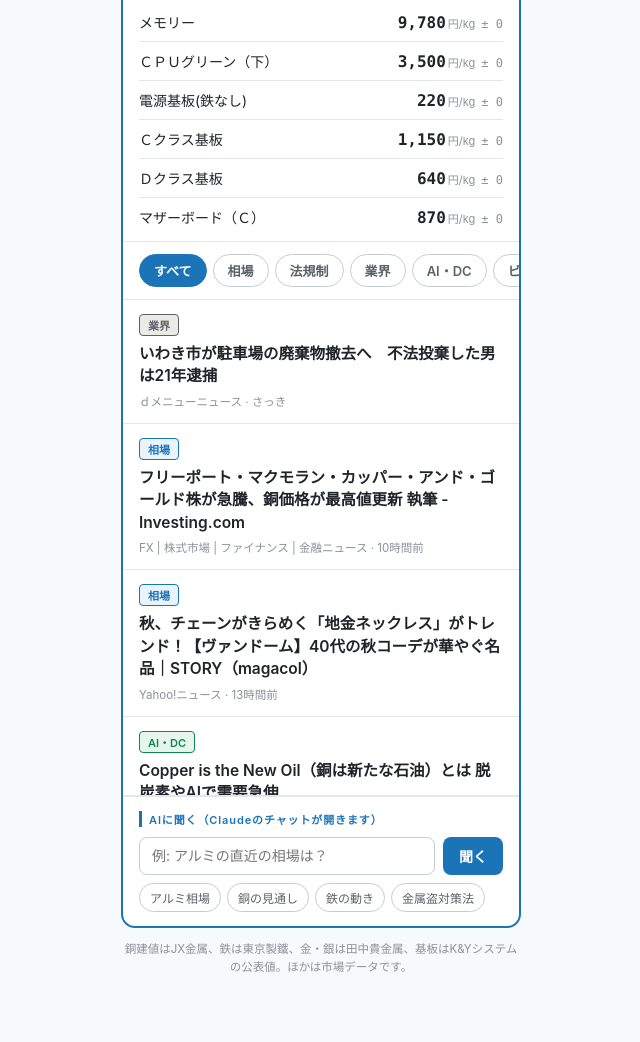
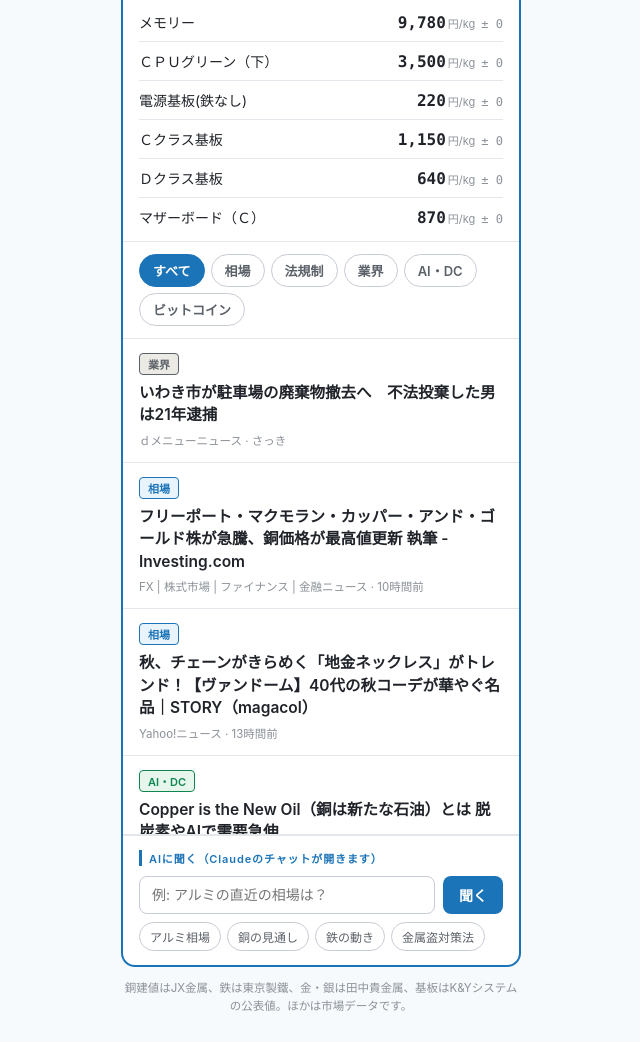
Before and after one commit to ktkctoro/scrap-news, a plain HTML site: page index.html in a window 1280 px wide. Shown: the part 751-1793 px from the top of the page, without its empty margins (319-959 px from the left). Before the commit the page ends 1768 px from the top, so only its background shows below. Drawn offline with Linux system fonts and the light colour scheme.

Commit message:
絞り込みボタンを折り返して全部見えるようにする
6つに増えて「ビットコイン」が画面外になっていた。横スクロールを
やめて2段に折り返す。

Co-Authored-By: Claude Opus 5 <noreply@anthropic.com>

```diff
--- a/index.html
+++ b/index.html
@@ -57,8 +57,8 @@
   .row .d{font-size:12px;margin-left:6px}
   .note{font-size:11px;color:var(--ink-3);margin-left:4px}
 
-  .chips{display:flex;gap:6px;padding:12px 16px;border-bottom:1px solid var(--line);overflow-x:auto}
-  .chip{flex:0 0 auto;font-size:13px;padding:6px 14px;border:1px solid var(--line-2);background:var(--card);
+  .chips{display:flex;flex-wrap:wrap;gap:6px;padding:12px 16px;border-bottom:1px solid var(--line)}
+  .chip{flex:0 0 auto;font-size:13px;padding:6px 13px;border:1px solid var(--line-2);background:var(--card);
     border-radius:999px;color:var(--ink-2);cursor:pointer;font-family:inherit;font-weight:600}
   .chip[aria-pressed="true"]{background:var(--ai);border-color:var(--ai);color:#fff}
   .chip:focus-visible{outline:2px solid var(--ai);outline-offset:2px}
```
